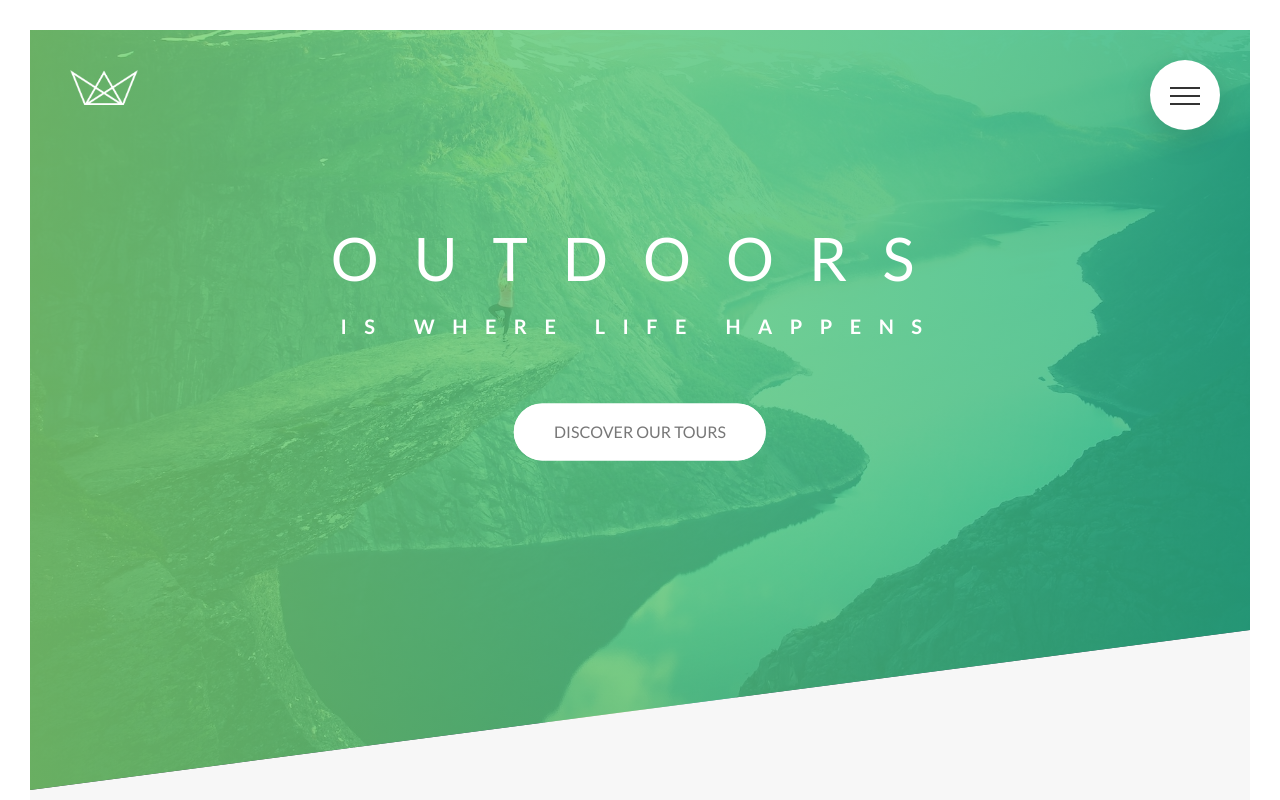
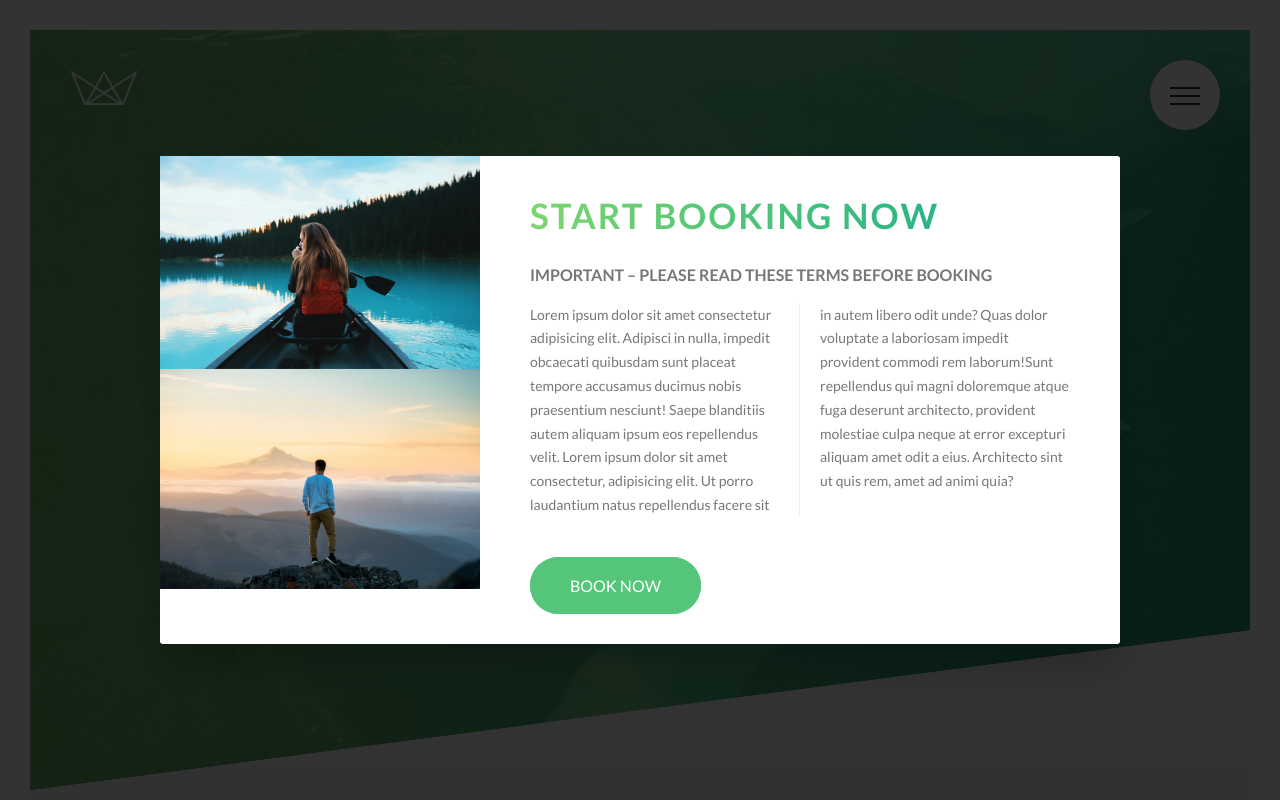
Before and after one commit to AbhishekRauthan/Natours-gatsby, a Gatsby site: page / in a window 1280 px wide. Shown: the top 800 px of the page. Built offline with nearby package versions, Linux system fonts and the light colour scheme; Gatsby itself is replaced by a stand-in of ours.

Commit message:
made a popup

```diff
--- /dev/null
+++ b/src/components/Popup.jsx
@@ -0,0 +1,29 @@
+import React from 'react';
+import image1 from '../img/nat-8.jpg';
+import image2 from '../img/nat-9.jpg';
+
+const Popup = () => {
+  return (
+    <div className="popup">
+      <div className="popup__content">
+        <div className="popup__left">
+          <img src={image1} alt="Tour Photo" className="popup__img" />
+          <img src={image2} alt="Tour Photo" className="popup__img" />
+        </div>
+        <div className="popup__right">
+          <h2 className="heading-secondary u-margin-bottom-small">Start Booking now</h2>
+          <h3 className="heading-tertiary u-margin-bottom-small">
+            Important &ndash; Please read these terms before Booking
+          </h3>
+          <p className="popup__text">
+            Lorem ipsum dolor sit amet consectetur adipisicing elit. Adipisci in nulla, impedit obcaecati quibusdam sunt placeat tempore accusamus ducimus nobis praesentium nesciunt! Saepe blanditiis autem aliquam ipsum eos repellendus velit.
+            Lorem ipsum dolor sit amet consectetur, adipisicing elit. Ut porro laudantium natus repellendus facere sit in autem libero odit unde? Quas dolor voluptate a laboriosam impedit provident commodi rem laborum!Sunt repellendus qui magni doloremque atque fuga deserunt architecto, provident molestiae culpa neque at error excepturi aliquam amet odit a eius. Architecto sint ut quis rem, amet ad animi quia?
+          </p>
+          <a href="" onClick={e => e.preventDefault()} className="btn btn--green">Book now</a>
+        </div>
+      </div>
+    </div>
+  )
+}
+
+export default Popup
--- a/src/pages/index.js
+++ b/src/pages/index.js
@@ -4,6 +4,7 @@ import Feature from '../components/Feature';
 import Footer from '../components/Footer';
 import Header from '../components/Header'
 import Navigation from '../components/Navigation';
+import Popup from '../components/Popup';
 import Section from '../components/Section'
 import Stories from '../components/Stories';
 import Tours from '../components/Tours';
@@ -23,6 +24,7 @@ const Home = () => {
         <Booking />
       </main>
       <Footer />
+      <Popup />
     </div>
   )
 }
--- a/src/scss/app.scss
+++ b/src/scss/app.scss
@@ -18,6 +18,7 @@
 @import "components/card";
 @import "components/form";
 @import "components/feature-box";
+@import "components/popup";
 @import "components/stories";
 
 // layout
--- /dev/null
+++ b/src/scss/components/_popup.scss
@@ -0,0 +1,50 @@
+.popup {
+  height: 100vh;
+  width: 100%;
+  position: fixed;
+  top: 0;
+  left: 0;
+  background-color: rgba($color-black, $alpha: 0.8);
+  z-index: 9999;
+  &__content {
+    width: 75%;
+    background-color: $color-white;
+    box-shadow: 0 2rem 4rem rgba($color-black, $alpha: 0.2);
+    position: absolute;
+    top: 50%;
+    left: 50%;
+    transform: translate(-50%, -50%);
+    border-radius: 3px;
+    display: table;
+  }
+
+  &__left {
+    width: 33.33333%;
+    display: table-cell;
+  }
+
+  &__right {
+    width: 66.66667%;
+    display: table-cell;
+    vertical-align: middle;
+    padding: 3rem 5rem;
+
+  }
+
+  &__img {
+    display: block;
+    width: 100%;
+  }
+
+  &__text {
+    font-size: 1.4rem;
+    margin-bottom: 4rem;
+    column-count: 2;
+    column-gap: 4rem;
+    column-rule: 1px solid $color-grey-light2;
+    -webkit-hyphens: auto;
+    -moz-hyphens: auto;
+    -ms-hyphens: auto;
+    hyphens: auto;
+  }
+}
```
